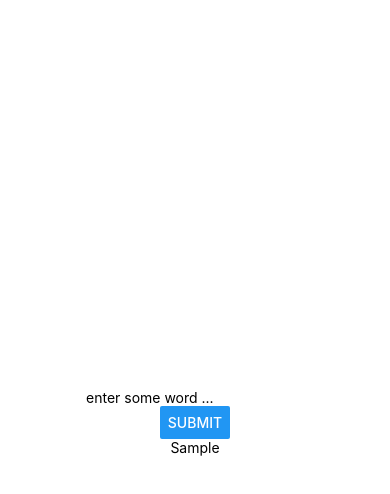
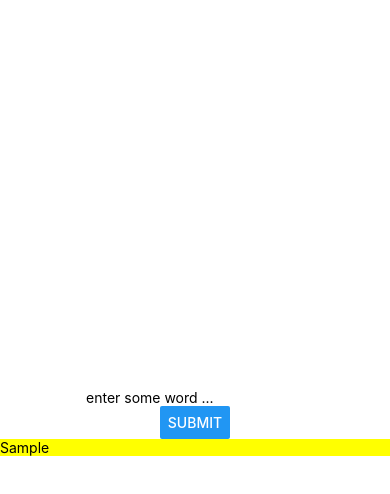
Before and after one commit to Karlsoninit/default_Linter, a React Native app in the folder rn-first-app/: screen / in a window 390 px wide. Both pictures are taken after typing "Sample" into the empty fields and a click on the button "SUBMIT". Shown: the top 494 px of the page. Built offline with nearby package versions, Linux system fonts and the light colour scheme.

Commit message:
second module finished listening

```diff
--- a/rn-first-app/App.js
+++ b/rn-first-app/App.js
@@ -78,8 +78,17 @@ export default function App() {
       />
       <Button title="Submit" onPress={handleSubmit} />
       {tasks.map((task, indx) => (
-        <Text key={indx}>{task}</Text>
+        <View style={styles.taskContainer}>
+          <Text key={indx}>{task}</Text>
+        </View>
       ))}
     </View>
   );
 }
+
+const styles = StyleSheet.create({
+  taskContainer: {
+    width: "100%",
+    backgroundColor: "yellow"
+  }
+});
```
